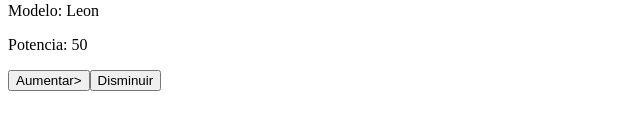
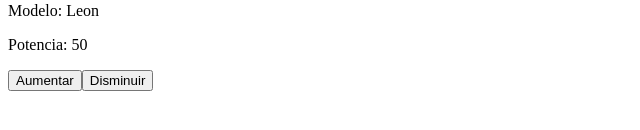
Before and after one commit to NievesTames/my-new-spa, a Vue app: page / in a window 1280 px wide. Shown: the part 540-670 px from the top of the page, without its empty margins (0-640 px from the left). Built offline with nearby package versions, Linux system fonts and the light colour scheme.

Commit message:
aumenta o disminuye datos

```diff
--- a/src/components/CarOptions.vue
+++ b/src/components/CarOptions.vue
@@ -4,7 +4,7 @@
   <p>Modelo: {{ model }}</p>
   <p>Potencia: {{ power }}</p>
 
-  <button @click="upPower">Aumentar></button>
+  <button @click="upPower">Aumentar</button>
   <button @click="downPower">Disminuir</button>
 </template>
 
```
